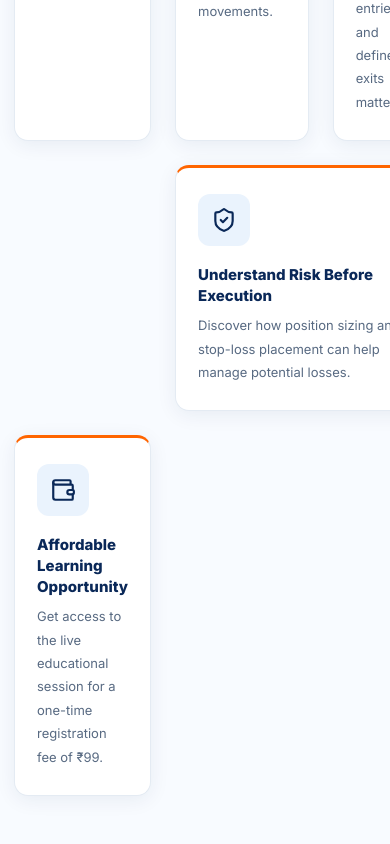
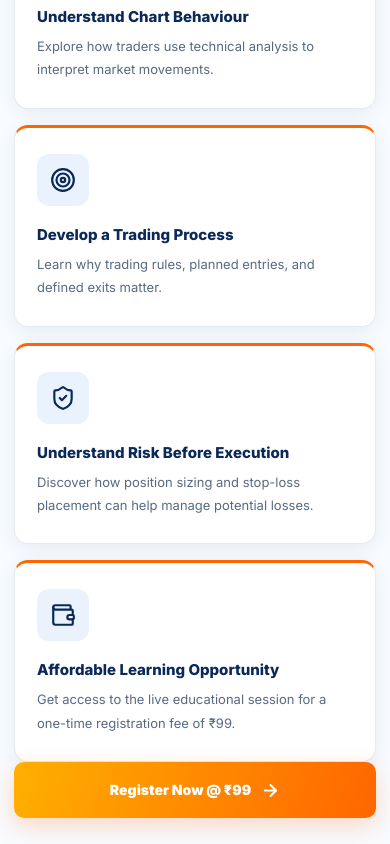
Before and after one commit to pandaece-murali/safe-trader-forex-masterclass, a Next.js app: page / in a window 390 px wide. Shown: the part 3800-4644 px from the top of the page. Built offline with nearby package versions, Linux system fonts and the light colour scheme.

Commit message:
Update landing page styling

```diff
--- a/app/globals.css
+++ b/app/globals.css
@@ -3228,3 +3228,152 @@ img {
     font-size: 9px;
   }
 }
+
+/* Mid-page registration CTA */
+.ck-midpage-cta {
+  position: relative;
+  overflow: hidden;
+  padding: 38px 0;
+  background: linear-gradient(120deg, #071832, #102b4c);
+  border-top: 1px solid rgba(255, 255, 255, 0.08);
+  border-bottom: 1px solid rgba(255, 255, 255, 0.08);
+}
+
+.ck-midpage-cta-inner {
+  display: flex;
+  align-items: center;
+  justify-content: space-between;
+  gap: 28px;
+}
+
+.ck-midpage-cta-content {
+  max-width: 700px;
+}
+
+.ck-midpage-cta-eyebrow {
+  color: #ff8a00;
+  font-size: 12px;
+  font-weight: 800;
+  letter-spacing: 1.5px;
+}
+
+.ck-midpage-cta-content h2 {
+  margin: 10px 0;
+  color: #ffffff;
+  font-size: clamp(24px, 3vw, 34px);
+  line-height: 1.25;
+  font-weight: 850;
+}
+
+.ck-midpage-cta-content h2 span {
+  color: #ff7900;
+}
+
+.ck-midpage-cta-content p {
+  margin: 0;
+  color: #c1ccdc;
+  font-size: 14px;
+  line-height: 1.7;
+}
+
+.ck-midpage-cta-button {
+  display: inline-flex;
+  align-items: center;
+  justify-content: center;
+  gap: 10px;
+  flex-shrink: 0;
+  padding: 16px 26px;
+  border-radius: 10px;
+  background: linear-gradient(110deg, #ffb000, #ff6500);
+  color: #ffffff;
+  font-size: 14px;
+  font-weight: 850;
+  text-decoration: none;
+  box-shadow: 0 8px 24px rgba(255, 101, 0, 0.24);
+  transition: transform 0.2s ease, box-shadow 0.2s ease;
+}
+
+.ck-midpage-cta-button:hover {
+  transform: translateY(-2px);
+  box-shadow: 0 12px 30px rgba(255, 101, 0, 0.35);
+}
+
+@media (max-width: 768px) {
+  .ck-midpage-cta {
+    padding: 30px 0;
+  }
+
+  .ck-midpage-cta-inner {
+    flex-direction: column;
+    align-items: flex-start;
+    gap: 20px;
+  }
+
+  .ck-midpage-cta-button {
+    width: 100%;
+    box-sizing: border-box;
+  }
+}
+
+/* ==========================================
+   WHY ATTEND — 5 RESPONSIVE CARDS
+========================================== */
+
+.ck-why-attend-grid-5 {
+  display: grid;
+  grid-template-columns: repeat(6, minmax(0, 1fr));
+  gap: 24px;
+  width: 100%;
+}
+
+.ck-why-attend-grid-5>* {
+  grid-column: span 2;
+  min-width: 0;
+  box-sizing: border-box;
+}
+
+/* Center the last two cards */
+.ck-why-attend-grid-5>*:nth-child(4) {
+  grid-column: 2 / span 2;
+}
+
+.ck-why-attend-grid-5>*:nth-child(5) {
+  grid-column: 4 / span 2;
+}
+
+/* Tablet: two columns */
+@media (max-width: 900px) {
+  .ck-why-attend-grid-5 {
+    grid-template-columns: repeat(2, minmax(0, 1fr));
+    gap: 18px;
+  }
+
+  .ck-why-attend-grid-5>* {
+    grid-column: auto;
+    width: 100%;
+  }
+
+  .ck-why-attend-grid-5>*:nth-child(5) {
+    grid-column: 1 / -1;
+    width: calc(50% - 9px);
+    justify-self: center;
+  }
+}
+
+/* Mobile: one full-width card per row */
+@media (max-width: 600px) {
+  .ck-why-attend-grid-5 {
+    grid-template-columns: minmax(0, 1fr);
+    gap: 16px;
+  }
+
+  .ck-why-attend-grid-5>*,
+  .ck-why-attend-grid-5>*:nth-child(4),
+  .ck-why-attend-grid-5>*:nth-child(5) {
+    grid-column: 1 / -1 !important;
+    width: 100% !important;
+    max-width: 100%;
+    min-width: 0;
+    justify-self: stretch;
+  }
+}
--- a/app/page.tsx
+++ b/app/page.tsx
@@ -782,6 +782,12 @@ export default function Home() {
               );
             })}
           </div>
+
+          <a href={REGISTRATION_URL} className="ck-midpage-cta-button">
+            Register Now @ ₹99
+            <ArrowRight size={19} strokeWidth={2.5} />
+          </a>
+
         </div>
       </section>
 
```
